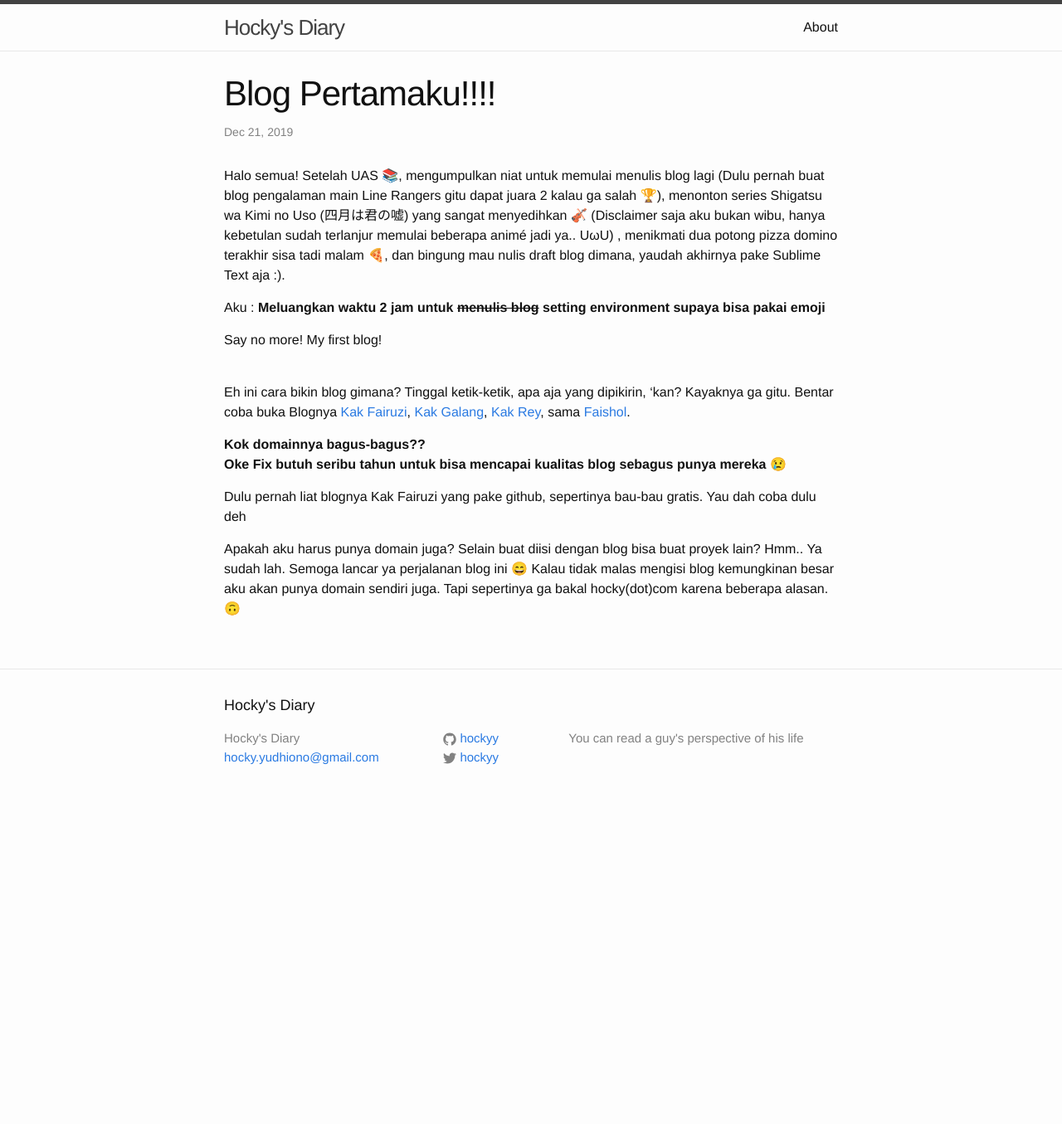
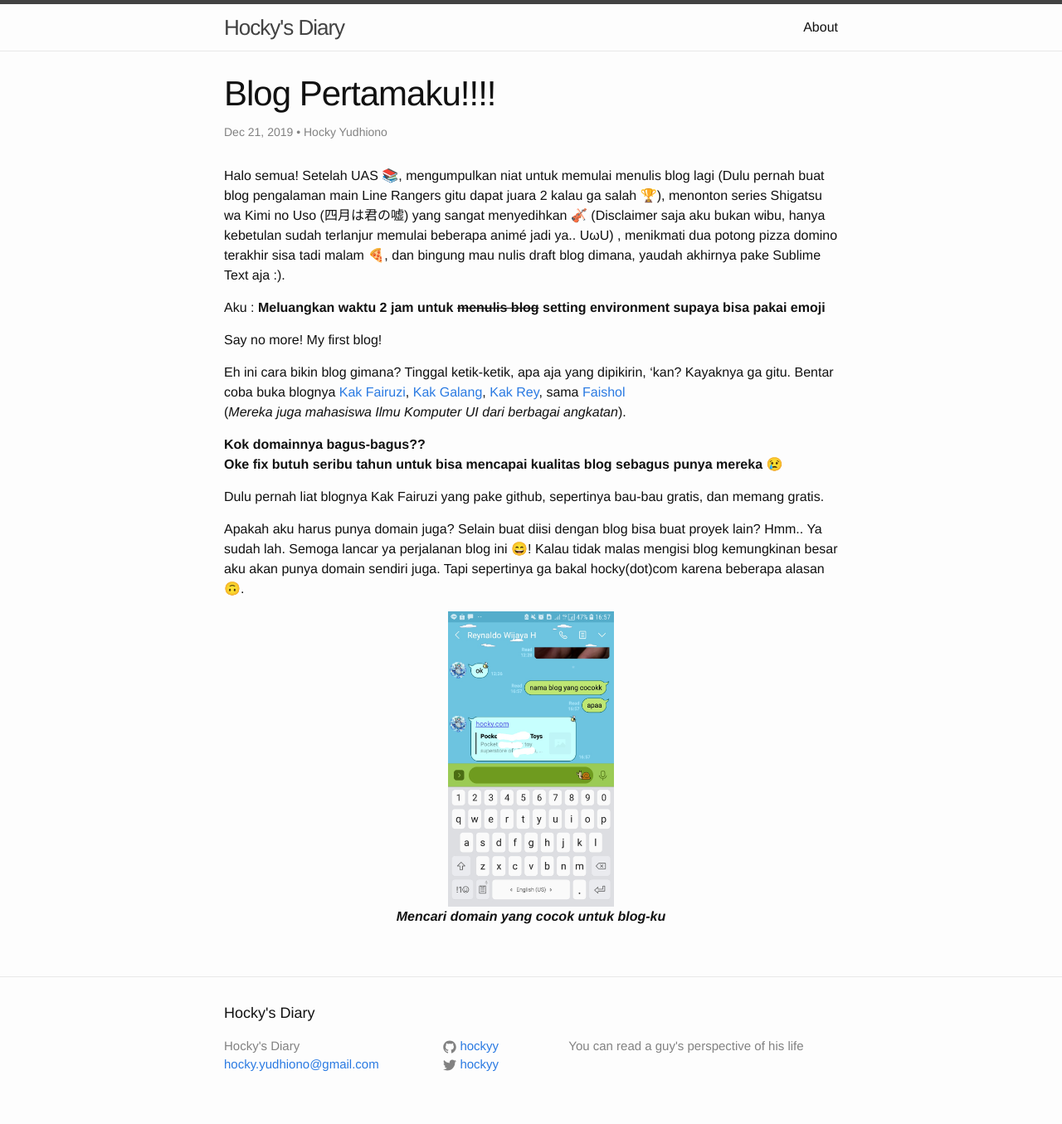
Before and after one commit to hockyy/blog, a Jekyll site: the page built from _posts/2019-12-21-Blog-Pertama.markdown, in a window 1280 px wide. Shown: the whole page at 83% size. Built offline with Jekyll 4.4.1, drawn with Linux system fonts in a browser that asks for light colours; emoji names are drawn with the system emoji font; before the commit the page ends 984 px from its top, so only the background shows below that.

Commit message:
Adding First Blog Final!

```diff
--- a/_posts/2019-12-21-Blog-Pertama.markdown
+++ b/_posts/2019-12-21-Blog-Pertama.markdown
@@ -1,6 +1,7 @@
 ---
 layout: post
 title:  "Blog Pertamaku!!!!"
+author: "Hocky Yudhiono"
 date:   2019-12-21 14:23:00 +0700
 ---
 
@@ -8,16 +9,17 @@ Halo semua! Setelah UAS :books:, mengumpulkan niat untuk memulai menulis blog la
 
 Aku : **Meluangkan waktu 2 jam untuk ~~menulis blog~~ setting environment supaya bisa pakai emoji**
 
-Say no more! My first blog! <br> <br>
+Say no more! My first blog!
 
 Eh ini cara bikin blog gimana? Tinggal ketik-ketik, apa aja yang dipikirin, 'kan? Kayaknya ga gitu.
-Bentar coba buka Blognya [Kak Fairuzi](https://fairuzi10.com), [Kak Galang](https://jurnalgalang.com), [Kak Rey](https://rwhendry.com), sama [Faishol](http://faishol.net).
+Bentar coba buka blognya [Kak Fairuzi](https://fairuzi10.com), [Kak Galang](https://jurnalgalang.com), [Kak Rey](https://rwhendry.com), sama [Faishol](http://faishol.net)<br>(*Mereka juga mahasiswa Ilmu Komputer UI dari berbagai angkatan*).
 
 **Kok domainnya bagus-bagus??**<br>
-**Oke Fix butuh seribu tahun untuk bisa mencapai kualitas blog sebagus punya mereka :cry:**
+**Oke fix butuh seribu tahun untuk bisa mencapai kualitas blog sebagus punya mereka :cry:**
 
-Dulu pernah liat blognya Kak Fairuzi yang pake github, sepertinya bau-bau gratis. Yau dah coba dulu deh
-
+Dulu pernah liat blognya Kak Fairuzi yang pake github, sepertinya bau-bau gratis, dan memang gratis.
 
 Apakah aku harus punya domain juga?
-Selain buat diisi dengan blog bisa buat proyek lain? Hmm.. Ya sudah lah. Semoga lancar ya perjalanan blog ini :smile: Kalau tidak malas mengisi blog kemungkinan besar aku akan punya domain sendiri juga. Tapi sepertinya ga bakal hocky(dot)com karena beberapa alasan. :upside_down_face:
+Selain buat diisi dengan blog bisa buat proyek lain? Hmm.. Ya sudah lah. Semoga lancar ya perjalanan blog ini :smile:! Kalau tidak malas mengisi blog kemungkinan besar aku akan punya domain sendiri juga. Tapi sepertinya ga bakal hocky(dot)com karena beberapa alasan :upside_down_face:.
+
+<div align="center"><img src="https://hockyy.github.io/blog/images/WhyTheDomain.jpeg" alt="meme" width="200" class="meme" /><br> <b><i>Mencari domain yang cocok untuk blog-ku </i></b></div>
```
Also changed, not shown: 2 other files.
